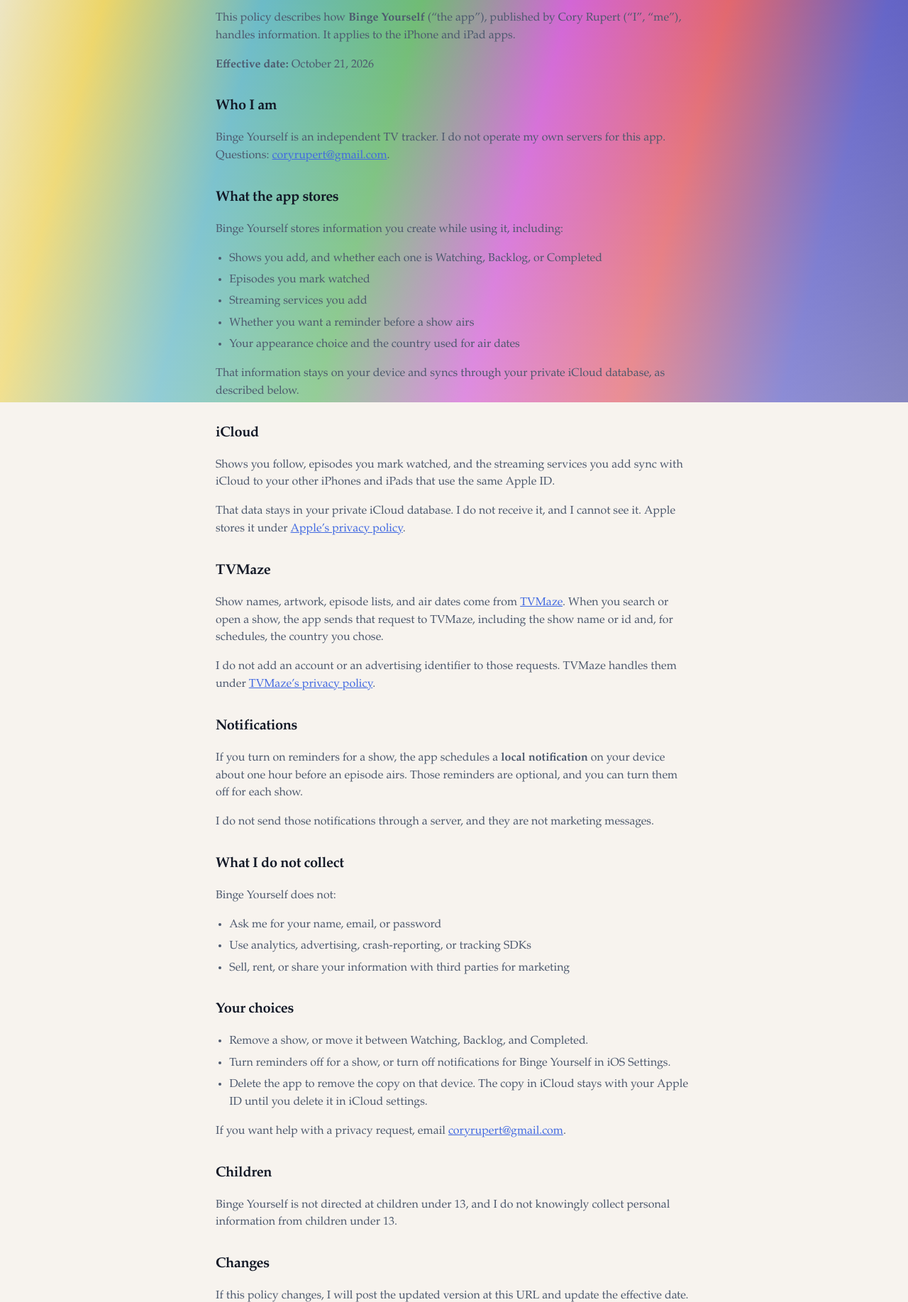
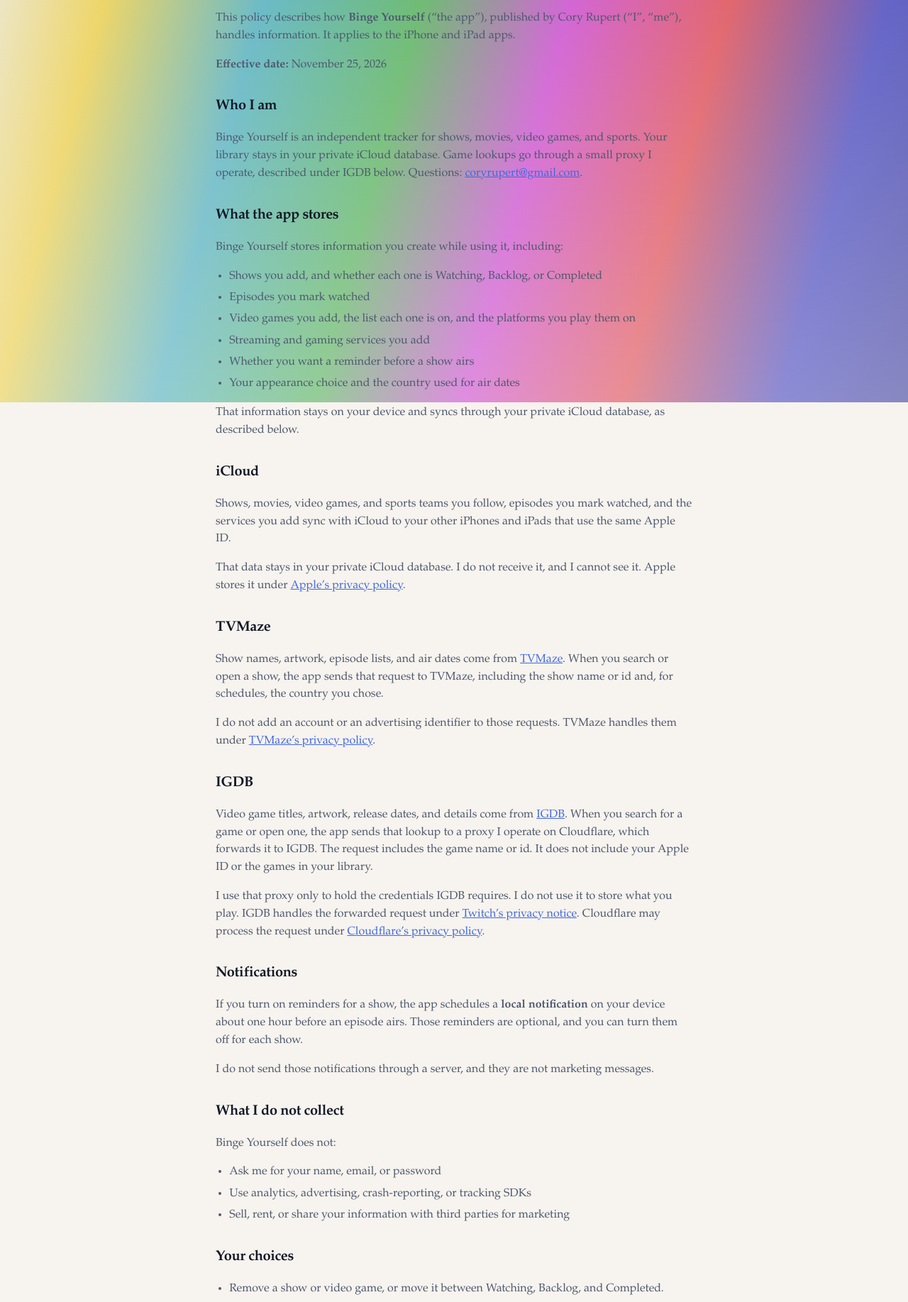
Before and after one commit to coryrupert/checkyourself-website, a plain HTML site: page binge-privacy/index.html in a window 1280 px wide. Shown: the part 233-2068 px from the top of the page at 71% size. Drawn offline with Linux system fonts and the light colour scheme.

Commit message:
Add video game tracking to the Binge Yourself site and privacy policy.

```diff
--- a/binge-privacy/index.html
+++ b/binge-privacy/index.html
@@ -4,7 +4,7 @@
   <meta charset="utf-8">
   <meta name="viewport" content="width=device-width, initial-scale=1">
   <title>Privacy Policy — Binge Yourself</title>
-  <meta name="description" content="Privacy Policy for the Binge Yourself TV tracking app.">
+  <meta name="description" content="Privacy Policy for Binge Yourself, including shows, movies, video games, and sports.">
   <link rel="icon" href="../images/binge-icon.png" type="image/png">
   <link rel="apple-touch-icon" href="../images/binge-icon.png">
   <link rel="stylesheet" href="../styles.css?v=27">
@@ -27,29 +27,34 @@
 
     <article class="policy">
       <p>This policy describes how <strong>Binge Yourself</strong> (“the app”), published by Cory Rupert (“I”, “me”), handles information. It applies to the iPhone and iPad apps.</p>
-      <p><strong>Effective date:</strong> October 21, 2026</p>
+      <p><strong>Effective date:</strong> November 25, 2026</p>
 
       <h2>Who I am</h2>
-      <p>Binge Yourself is an independent TV tracker. I do not operate my own servers for this app. Questions: <a href="mailto:coryrupert@gmail.com">coryrupert@gmail.com</a>.</p>
+      <p>Binge Yourself is an independent tracker for shows, movies, video games, and sports. Your library stays in your private iCloud database. Game lookups go through a small proxy I operate, described under IGDB below. Questions: <a href="mailto:coryrupert@gmail.com">coryrupert@gmail.com</a>.</p>
 
       <h2>What the app stores</h2>
       <p>Binge Yourself stores information you create while using it, including:</p>
       <ul>
         <li>Shows you add, and whether each one is Watching, Backlog, or Completed</li>
         <li>Episodes you mark watched</li>
-        <li>Streaming services you add</li>
+        <li>Video games you add, the list each one is on, and the platforms you play them on</li>
+        <li>Streaming and gaming services you add</li>
         <li>Whether you want a reminder before a show airs</li>
         <li>Your appearance choice and the country used for air dates</li>
       </ul>
       <p>That information stays on your device and syncs through your private iCloud database, as described below.</p>
 
       <h2>iCloud</h2>
-      <p>Shows you follow, episodes you mark watched, and the streaming services you add sync with iCloud to your other iPhones and iPads that use the same Apple ID.</p>
+      <p>Shows, movies, video games, and sports teams you follow, episodes you mark watched, and the services you add sync with iCloud to your other iPhones and iPads that use the same Apple ID.</p>
       <p>That data stays in your private iCloud database. I do not receive it, and I cannot see it. Apple stores it under <a href="https://www.apple.com/legal/privacy/">Apple’s privacy policy</a>.</p>
 
       <h2>TVMaze</h2>
       <p>Show names, artwork, episode lists, and air dates come from <a href="https://www.tvmaze.com/">TVMaze</a>. When you search or open a show, the app sends that request to TVMaze, including the show name or id and, for schedules, the country you chose.</p>
       <p>I do not add an account or an advertising identifier to those requests. TVMaze handles them under <a href="https://www.tvmaze.com/privacy">TVMaze’s privacy policy</a>.</p>
+
+      <h2>IGDB</h2>
+      <p>Video game titles, artwork, release dates, and details come from <a href="https://www.igdb.com/">IGDB</a>. When you search for a game or open one, the app sends that lookup to a proxy I operate on Cloudflare, which forwards it to IGDB. The request includes the game name or id. It does not include your Apple ID or the games in your library.</p>
+      <p>I use that proxy only to hold the credentials IGDB requires. I do not use it to store what you play. IGDB handles the forwarded request under <a href="https://www.twitch.tv/p/en/legal/privacy-notice/">Twitch’s privacy notice</a>. Cloudflare may process the request under <a href="https://www.cloudflare.com/privacypolicy/">Cloudflare’s privacy policy</a>.</p>
 
       <h2>Notifications</h2>
       <p>If you turn on reminders for a show, the app schedules a <strong>local notification</strong> on your device about one hour before an episode airs. Those reminders are optional, and you can turn them off for each show.</p>
@@ -65,7 +70,7 @@
 
       <h2>Your choices</h2>
       <ul>
-        <li>Remove a show, or move it between Watching, Backlog, and Completed.</li>
+        <li>Remove a show or video game, or move it between Watching, Backlog, and Completed.</li>
         <li>Turn reminders off for a show, or turn off notifications for Binge Yourself in iOS Settings.</li>
         <li>Delete the app to remove the copy on that device. The copy in iCloud stays with your Apple ID until you delete it in iCloud settings.</li>
       </ul>
@@ -81,7 +86,7 @@
       <p>Cory Rupert<br>
       <a href="mailto:coryrupert@gmail.com">coryrupert@gmail.com</a></p>
 
-      <p class="updated">Last updated October 21, 2026</p>
+      <p class="updated">Last updated November 25, 2026</p>
     </article>
 
     <footer class="site-footer">
```
Also changed, not shown: binge/index.html (+12 -5 lines).
